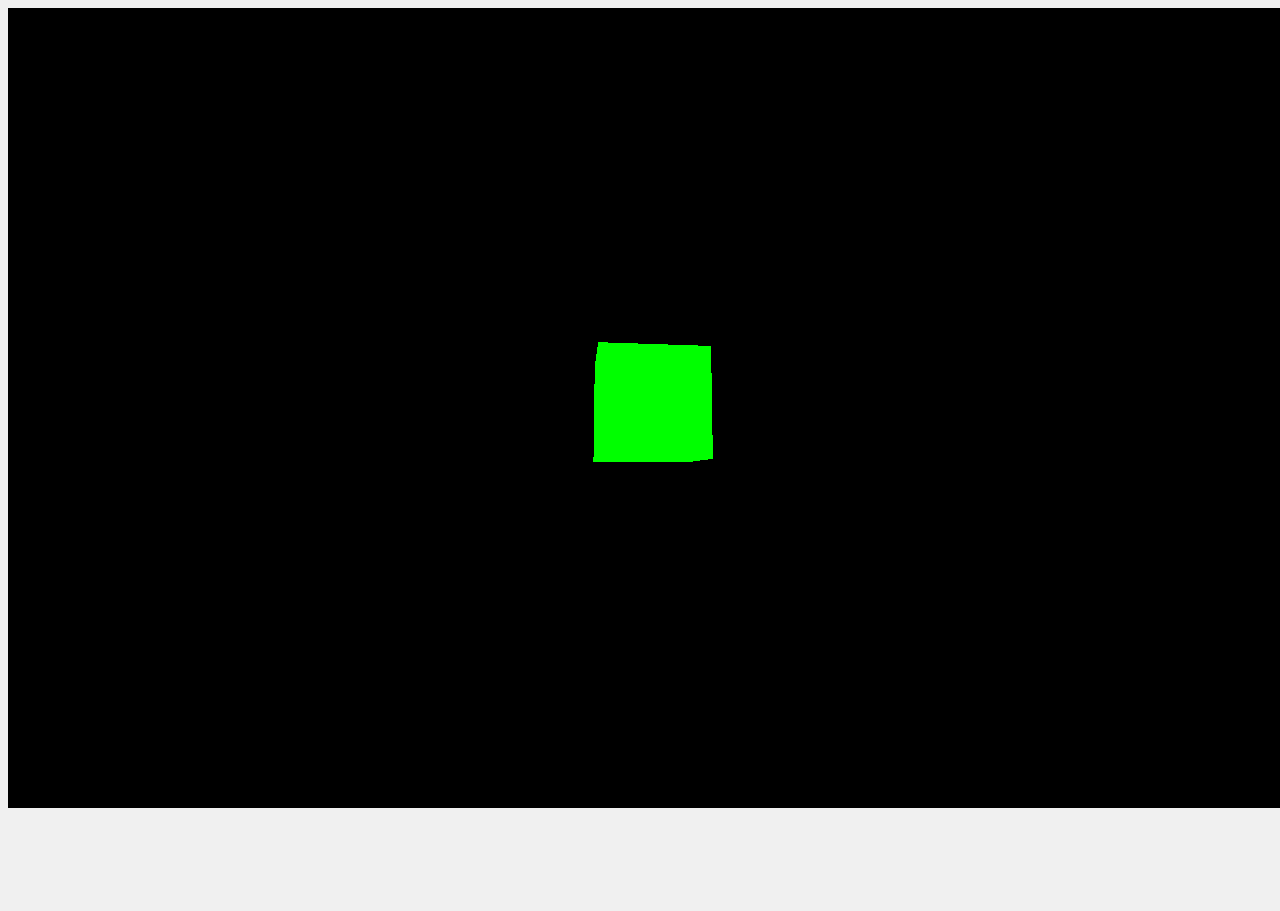
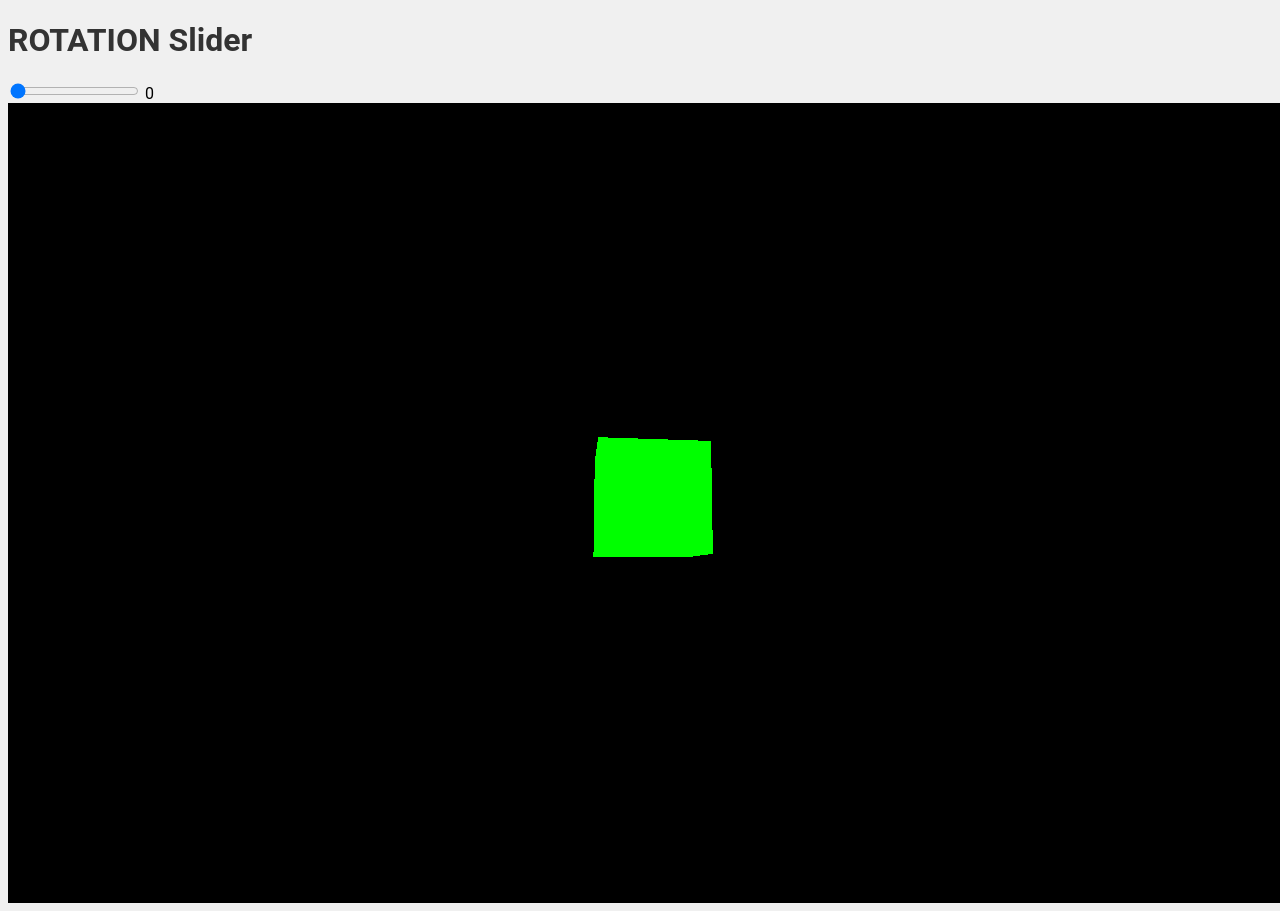
Before and after one commit to miqtum/BZZ, a plain HTML site: page index.html in a window 1280 px wide. Before the commit the page ends 816 px from the top, so only its background shows below. Drawn offline with nearby package versions, Linux system fonts and the light colour scheme.

Commit message:
Update index.html

```diff
--- a/index.html
+++ b/index.html
@@ -10,6 +10,12 @@
 <body>
     <!-- Ваш контент страницы здесь -->
 
+    <h1>ROTATION Slider</h1>
+    <input type="range" id="slider" min="0" max="50" step="1" value="0">
+    <span id="sliderValue">0</span>
+
+    <script src="slider.js"></script>
+
     <!-- Подключение библиотеки Three.js -->
     <script src="https://cdnjs.cloudflare.com/ajax/libs/three.js/r128/three.min.js"></script>
 
```
